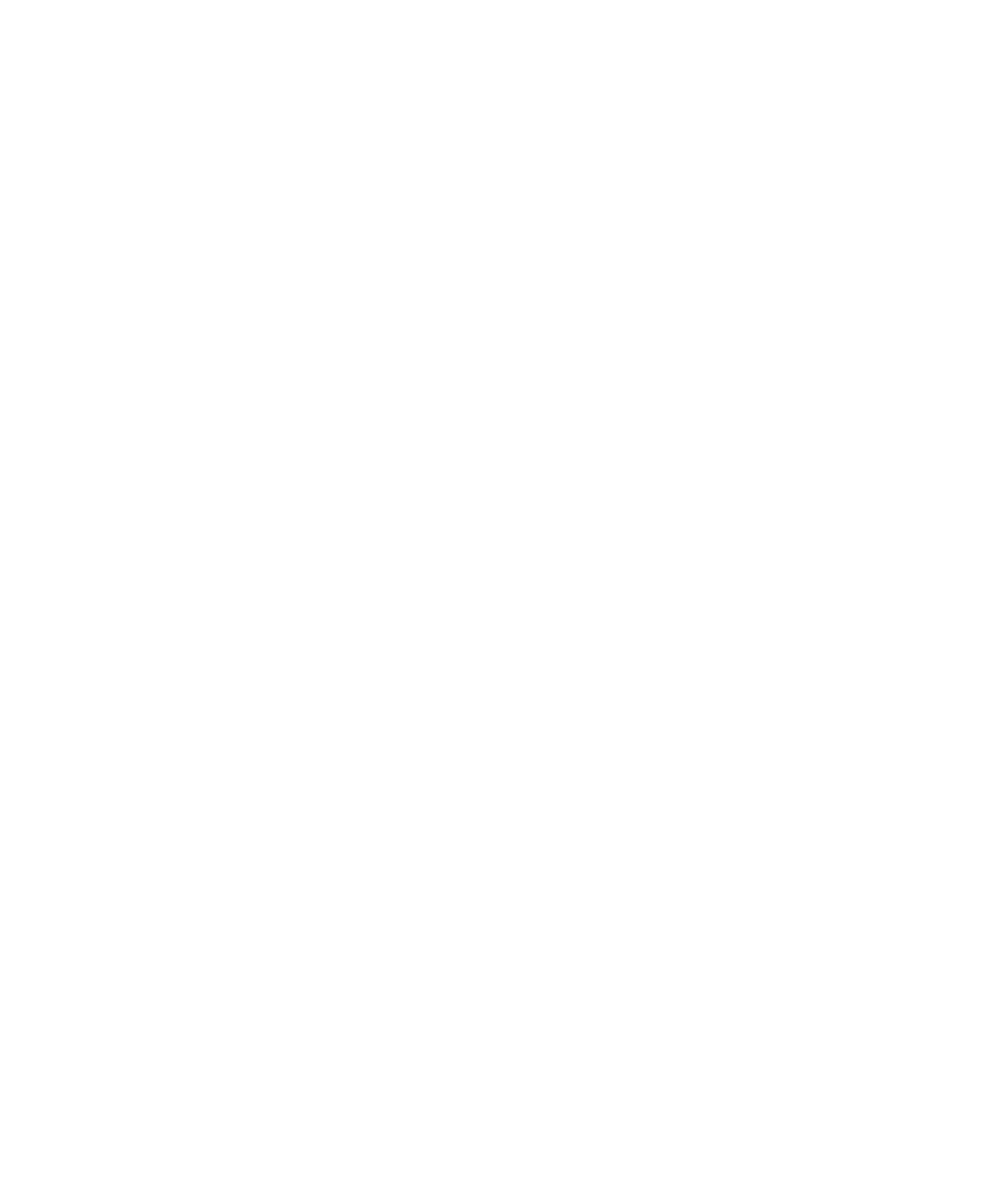
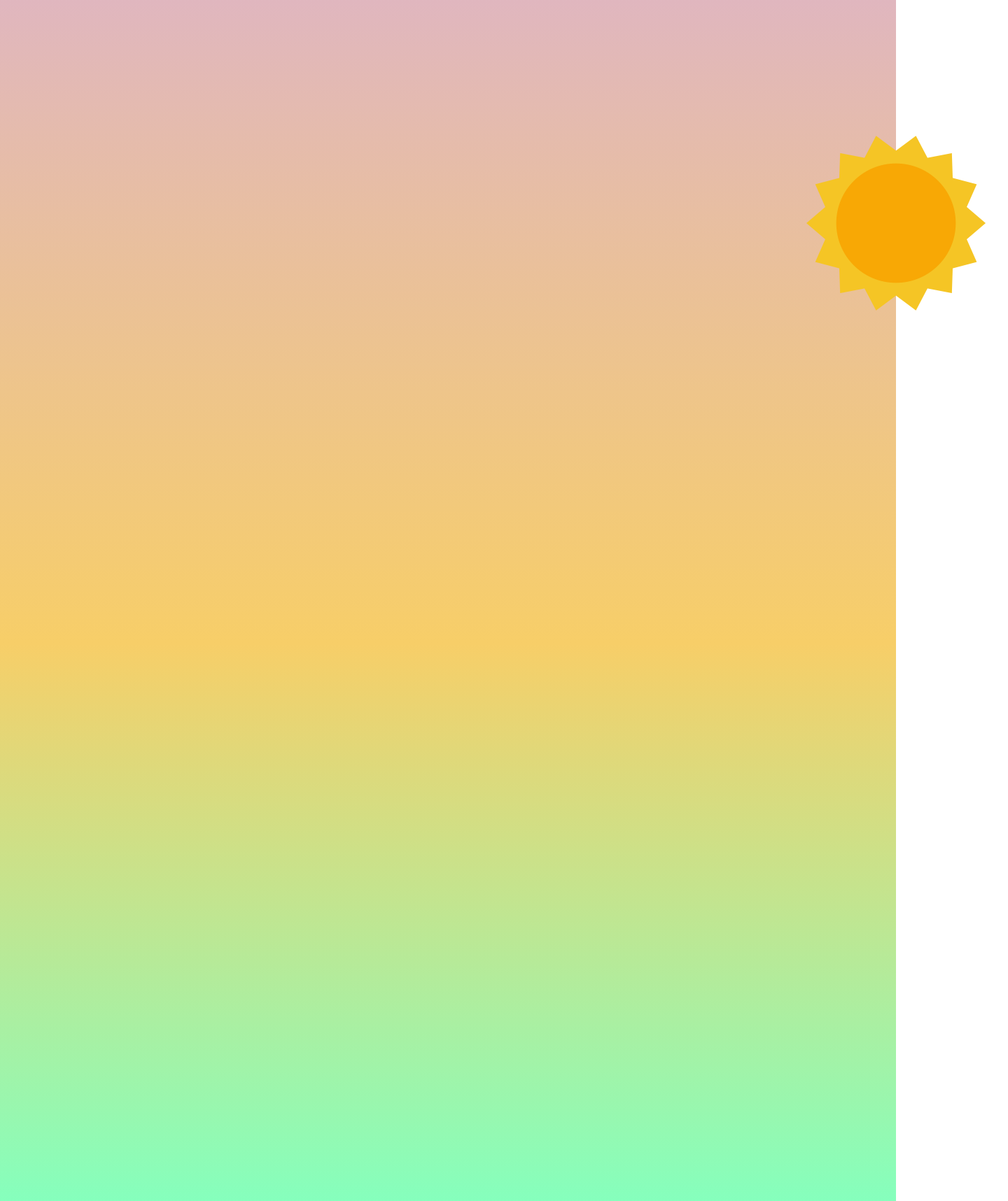
Before and after one commit to charizark2710/Sunflower, a React (Create React App) app in the folder parallax-test/: page / in a window 1280 px wide. Shown: the part 1080-2797 px from the top of the page at 70% size, 1440 px wide, since content can reach past the window. Before the commit the page ends 2400 px from the top, so only its background shows below. Built offline with nearby package versions, Linux system fonts and the light colour scheme; the HTML template or start-up script is replaced by a standard one.

Commit message:
feat: coding banner one

```diff
--- a/parallax-test/custom.d.ts
+++ b/parallax-test/custom.d.ts
@@ -2,3 +2,8 @@ declare module '*.webp' {
     const content: any;
     export default content;
 }
+
+declare module '*.png' {
+    const content: any;
+    export default content;
+}
--- a/parallax-test/src/App.css
+++ b/parallax-test/src/App.css
@@ -1,3 +1,3 @@
 #parallax {
-  height: 300vh;
+  height: 500vh;
 }
--- a/parallax-test/src/App.tsx
+++ b/parallax-test/src/App.tsx
@@ -1,13 +1,17 @@
-import './App.css';
-import React from 'react';
-import { ParallaxProvider } from 'react-scroll-parallax';
-import BannerZero from './component/bannerzero/BannerZero';
+import "./App.css";
+import React from "react";
+import { ParallaxProvider } from "react-scroll-parallax";
+import BannerZero from "./component/bannerzero/BannerZero";
+import BannerOne from "./component/bannerone/BannerOne";
+import BannerTwo from "./component/bannertwo/BannerTwo";
 
 function App() {
   return (
-    <div id='parallax'>
+    <div id="parallax">
       <ParallaxProvider>
         <BannerZero />
+        <BannerOne />
+        <BannerTwo />
       </ParallaxProvider>
     </div>
   );
--- /dev/null
+++ b/parallax-test/src/component/bannerone/BannerOne.css
@@ -0,0 +1,14 @@
+.banner-one {
+  background-color: #f7ce68;
+  background-image: linear-gradient(0deg, #f7ce68 0%, #d9afd9 100%);
+  display: flex;
+  /* flex-flow: row wrap; */
+  align-items: center;
+  justify-content: center;
+  height: 150vh;
+}
+
+.container {
+  position: relative;
+  width: 40em;
+}
--- /dev/null
+++ b/parallax-test/src/component/bannerone/BannerOne.tsx
@@ -0,0 +1,23 @@
+import React from "react";
+import { useParallax } from "react-scroll-parallax";
+import sun from "../../images/sun.png";
+import "./BannerOne.css";
+
+const BannerOne = () => {
+  const sunContainer = useParallax<HTMLDivElement>({
+    scale: [1.5, 0.5, "easeInQuad"],
+    translateX: [-50, 100, "easeInQuad"],
+  });
+
+  return (
+    <div className="banner-one">
+      <div className="container">
+        <div className="sun" ref={sunContainer.ref}>
+          <img src={sun} alt="sun" />
+        </div>
+      </div>
+    </div>
+  );
+};
+
+export default BannerOne;
--- /dev/null
+++ b/parallax-test/src/component/bannertwo/BannerTwo.css
@@ -0,0 +1,9 @@
+.banner-two {
+    background-color: #85FFBD;
+    background-image: linear-gradient(0deg, #85FFBD 0%, #F7CE68 100%);
+    display: flex;
+    /* flex-flow: row wrap; */
+    align-items: center;
+    justify-content: center;
+    height: 100vh;
+}
--- /dev/null
+++ b/parallax-test/src/component/bannertwo/BannerTwo.tsx
@@ -0,0 +1,12 @@
+import React from 'react'
+import './BannerTwo.css'
+
+const BannerTwo = () => {
+  return (
+    <div className="banner-two">
+
+    </div>
+  )
+}
+
+export default BannerTwo
--- a/parallax-test/src/component/bannerzero/BannerZero.css
+++ b/parallax-test/src/component/bannerzero/BannerZero.css
@@ -11,12 +11,15 @@
 .container {
   position: relative;
   width: 40em;
+  text-align: center;
 }
 
 .scroll-text {
-  color: #ffffff;
+  color: #405d86;
   font-size: 100px;
   font-weight: 800;
+  letter-spacing: 20px;
+  margin-bottom: 0;
 }
 
 .arrow-down-container {
--- a/parallax-test/src/component/bannerzero/BannerZero.tsx
+++ b/parallax-test/src/component/bannerzero/BannerZero.tsx
@@ -6,7 +6,7 @@ const BannerZero = () => {
   return (
     <div className="banner-zero">
       <div className="container">
-        <p className="scroll-text">Scroll Down</p>
+        <p className="scroll-text">SCROLL</p>
         <div className="arrow-down-container">
           <KeyboardDoubleArrowDownIcon className="arrow-down" />
         </div>
```
Also changed, not shown: parallax-test/src/images/sun.png (added).
